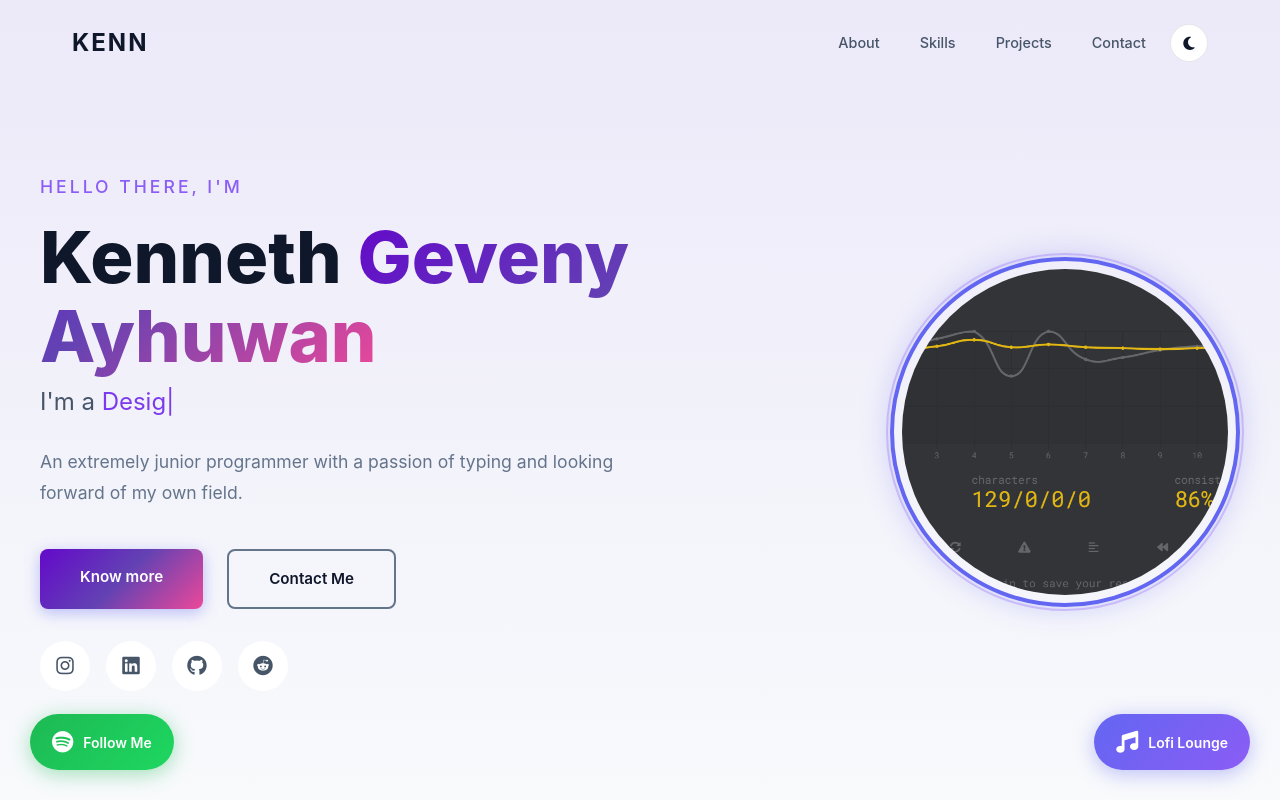
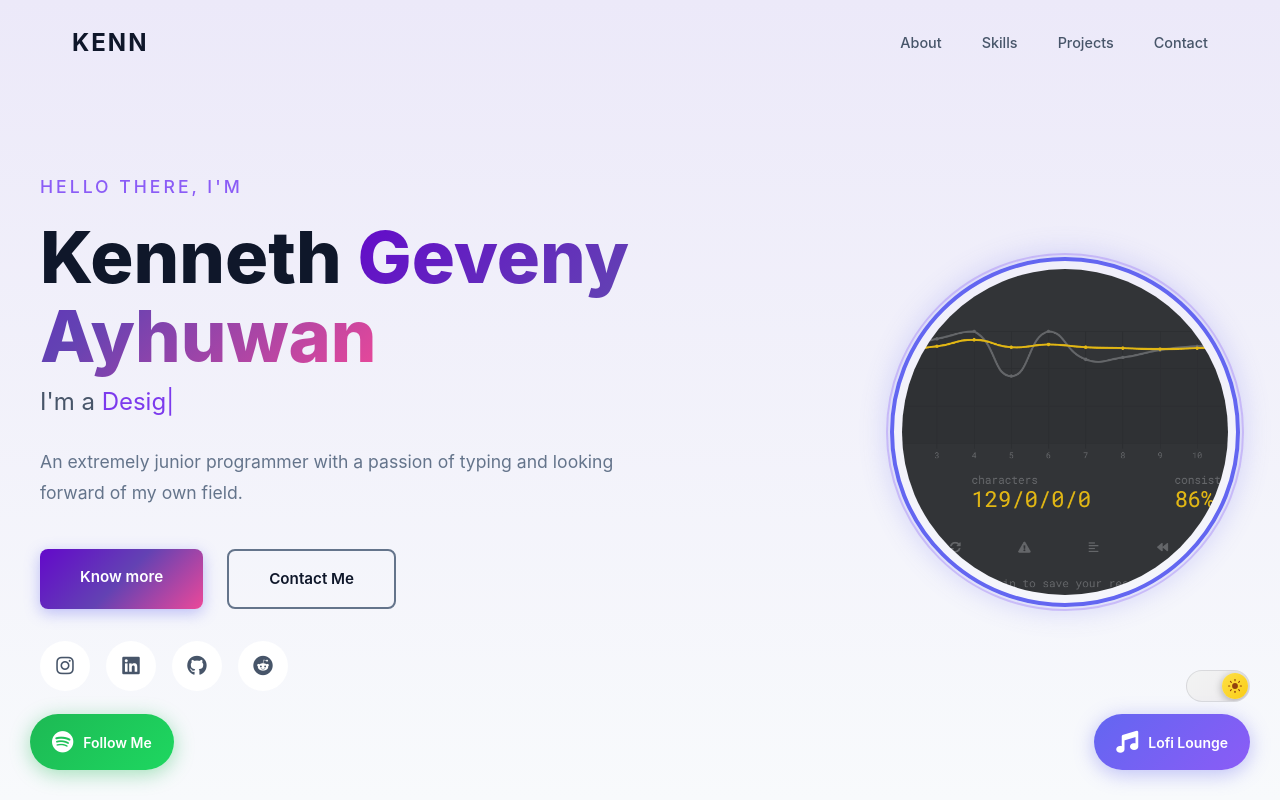
Before and after one commit to Caxerion/dev-react-port, a React (Vite) app in the folder my-react-app/: page / in a window 1280 px wide. Shown: the top 800 px of the page. Built offline with nearby package versions, Linux system fonts and the light colour scheme.

Commit message:
chore(feat/style): updating the theme toggle position and style changing

```diff
--- a/my-react-app/src/App.css
+++ b/my-react-app/src/App.css
@@ -1,6 +1,13 @@
 @keyframes float {
-  0%, 100% { transform: translateY(0px); }
-  50% { transform: translateY(-20px); }
+
+  0%,
+  100% {
+    transform: translateY(0px);
+  }
+
+  50% {
+    transform: translateY(-20px);
+  }
 }
 
 @keyframes fadeIn {
@@ -8,6 +15,7 @@
     opacity: 0;
     transform: translateY(-10px);
   }
+
   to {
     opacity: 1;
     transform: translateY(0);
@@ -152,25 +160,95 @@ body {
   gap: 1.5rem;
 }
 
-.theme-toggle-btn {
+/* Theme Switch — sun/moon sliding toggle */
+.theme-switch {
+  background: none;
+  border: none;
+  padding: 0;
+  cursor: pointer;
+  display: inline-flex;
+}
+
+.theme-switch-track {
+  position: relative;
+  width: 64px;
+  height: 32px;
+  border-radius: 50px;
+  padding: 3px;
+  display: flex;
+  align-items: center;
+  background: linear-gradient(135deg, #1e293b 0%, #0f172a 100%);
+  border: 1px solid var(--border-subtle);
+  transition: background 0.4s ease;
+  overflow: hidden;
+}
+
+.theme-switch.light .theme-switch-track {
+  background: linear-gradient(135deg, #f2f3f3 0%, #eeecee 100%);
+}
+
+.theme-switch-stars {
+  position: absolute;
+  inset: 0;
+  opacity: 1;
+  transition: opacity 0.3s ease;
+}
+
+.theme-switch.light .theme-switch-stars {
+  opacity: 0;
+}
+
+.star {
+  position: absolute;
+  background: white;
+  border-radius: 50%;
+}
+
+.star-1 {
+  width: 3px;
+  height: 3px;
+  top: 7px;
+  left: 34px;
+}
+
+.star-2 {
+  width: 2px;
+  height: 2px;
+  top: 18px;
+  left: 42px;
+}
+
+.star-3 {
+  width: 2px;
+  height: 2px;
+  top: 10px;
+  left: 48px;
+}
+
+.theme-switch-thumb {
+  position: relative;
+  z-index: 1;
+  width: 26px;
+  height: 26px;
+  border-radius: 50%;
+  background: linear-gradient(135deg, #3206b8 0%, #d78f12 100%);
+  color: #fff;
   display: flex;
   align-items: center;
   justify-content: center;
-  width: 38px;
-  height: 38px;
-  border-radius: 50%;
-  border: 1px solid var(--border-subtle);
-  background: var(--bg-card);
-  color: var(--text-primary);
-  font-size: 0.95rem;
-  cursor: pointer;
-  transition: var(--transition);
-}
-
-.theme-toggle-btn:hover {
-  border-color: var(--primary-color);
-  color: var(--primary-color);
-  transform: rotate(15deg);
+  transform: translateX(0);
+  transition: transform 0.35s cubic-bezier(0.65, 0, 0.35, 1), background 0.35s ease;
+  box-shadow: 0 2px 8px rgba(0, 0, 0, 0.3);
+}
+
+.theme-switch.light .theme-switch-thumb {
+  transform: translateX(32px);
+  background: linear-gradient(135deg, #fde047 0%, #facc15 100%);
+  color: #92400e;
+}
+
+.theme-switch:hover .theme-switch-thumb {
+  filter: brightness(1.1);
 }
 
 /* Hero Section - New Dark Style */
@@ -355,6 +433,7 @@ body {
     width: 36px;
     height: 36px;
   }
+
   .socials .icon i {
     font-size: 16px;
   }
@@ -900,6 +979,7 @@ body {
   0% {
     transform: translateX(0);
   }
+
   100% {
     transform: translateX(var(--scroll-width));
   }
@@ -1477,6 +1557,7 @@ body {
     opacity: 0;
     transform: translateY(30px);
   }
+
   to {
     opacity: 1;
     transform: translateY(0);
@@ -1484,10 +1565,10 @@ body {
 }
 
 /* Music Player Button (Bottom Right) */
+/* Music Player Button (Bottom Right) */
 .music-player-btn {
-  position: fixed;
-  bottom: 30px;
-  right: 30px;
+  position: static;
+  /* diubah dari fixed, posisinya sekarang diatur wrapper */
   z-index: 999;
   display: flex;
   align-items: center;
@@ -1522,8 +1603,26 @@ body {
   font-size: 22px;
 }
 
+/* Wrapper: stacks ThemeToggle above the Lofi Lounge button, right-aligned */
+.floating-controls {
+  position: fixed;
+  bottom: 30px;
+  right: 30px;
+  z-index: 999;
+  display: flex;
+  flex-direction: column-reverse;
+  align-items: flex-end;
+  gap: 12px;
+}
+
+.floating-controls .theme-toggle-btn {
+  width: 44px;
+  height: 44px;
+}
+
 /* Collapse Spotify + Lofi buttons into icon-only circles on mobile */
 @media (max-width: 480px) {
+
   .spotify-btn,
   .music-player-btn {
     width: 50px;
@@ -1541,6 +1640,12 @@ body {
   .spotify-btn i,
   .music-player-btn i {
     font-size: 20px;
+  }
+
+  .floating-controls {
+    bottom: 30px;
+    right: 30px;
+    gap: 10px;
   }
 }
 
--- a/my-react-app/src/App.jsx
+++ b/my-react-app/src/App.jsx
@@ -12,6 +12,7 @@ import Contact from './components/Contact'
 import Footer from './components/Footer'
 import SpotifyModal from './components/SpotifyModal'
 import MusicPlayerModal from './components/MusicPlayerModal'
+import ThemeToggle from './components/ThemeToggle'
 import './App.css'
 
 function App() {
@@ -61,8 +62,6 @@ function App() {
       <Navbar
         isScrolled={isScrolled}
         scrollToSection={scrollToSection}
-        theme={theme}
-        toggleTheme={toggleTheme}
       />
 
       <Hero
@@ -92,12 +91,14 @@ function App() {
 
       <SpotifyModal show={showSpotifyModal} setShow={setShowSpotifyModal} />
 
-
-      <MusicPlayerModal
-        show={showMusicPlayerModal}
-        setShow={setShowMusicPlayerModal}
-        {...musicPlayer}
-      />
+      <div className="floating-controls">
+        <MusicPlayerModal
+          show={showMusicPlayerModal}
+          setShow={setShowMusicPlayerModal}
+          {...musicPlayer}
+        />
+        <ThemeToggle theme={theme} toggleTheme={toggleTheme} />
+      </div>
     </div>
   )
 }
--- a/my-react-app/src/components/About.jsx
+++ b/my-react-app/src/components/About.jsx
@@ -25,8 +25,8 @@ function About() {
               <span className="stat-label">Years of Experience</span>
             </div>
             <div className="stat-item">
-              <span className="stat-number">4+</span>
-              <span className="stat-label">Projects Completed</span>
+              <span className="stat-number">3+</span>
+              <span className="stat-label">Client Projects Completed</span>
             </div>
             <div className="stat-item">
               <span className="stat-number"><i className="fa-solid fa-hammer"></i></span>
--- a/my-react-app/src/components/Navbar.jsx
+++ b/my-react-app/src/components/Navbar.jsx
@@ -1,6 +1,4 @@
-import ThemeToggle from './ThemeToggle'
-
-function Navbar({ isScrolled, scrollToSection, theme, toggleTheme }) {
+function Navbar({ isScrolled, scrollToSection }) {
   return (
     <nav className={`navbar ${isScrolled ? 'scrolled' : ''}`}>
       <div className="nav-container">
@@ -14,7 +12,6 @@ function Navbar({ isScrolled, scrollToSection, theme, toggleTheme }) {
             <li><a href="#projects" onClick={() => scrollToSection('projects')}>Projects</a></li>
             <li><a href="#contact" onClick={() => scrollToSection('contact')}>Contact</a></li>
           </ul>
-          <ThemeToggle theme={theme} toggleTheme={toggleTheme} />
         </div>
       </div>
     </nav>
--- a/my-react-app/src/components/ThemeToggle.jsx
+++ b/my-react-app/src/components/ThemeToggle.jsx
@@ -1,14 +1,43 @@
 function ThemeToggle({ theme, toggleTheme }) {
-  const isLight = theme === 'light'
+  const isDark = theme === 'dark'
 
   return (
     <button
-      className="theme-toggle-btn"
+      className={`theme-switch ${isDark ? 'dark' : 'light'}`}
       onClick={toggleTheme}
-      aria-label={isLight ? 'Switch to dark mode' : 'Switch to light mode'}
-      title={isLight ? 'Switch to dark mode' : 'Switch to light mode'}
+      aria-label="Toggle theme"
     >
-      <i className={`fas ${isLight ? 'fa-moon' : 'fa-sun'}`}></i>
+      <div className="theme-switch-track">
+        <div className="theme-switch-stars">
+          <span className="star star-1"></span>
+          <span className="star star-2"></span>
+          <span className="star star-3"></span>
+        </div>
+        <div className="theme-switch-thumb">
+          {isDark ? (
+            <svg viewBox="0 0 24 24" width="14" height="14" fill="none">
+              <path
+                d="M21 12.79A9 9 0 1111.21 3 7 7 0 0021 12.79z"
+                fill="currentColor"
+              />
+            </svg>
+          ) : (
+            <svg viewBox="0 0 24 24" width="14" height="14" fill="none">
+              <circle cx="12" cy="12" r="5" fill="currentColor" />
+              <g stroke="currentColor" strokeWidth="2" strokeLinecap="round">
+                <line x1="12" y1="1" x2="12" y2="3" />
+                <line x1="12" y1="21" x2="12" y2="23" />
+                <line x1="4.22" y1="4.22" x2="5.64" y2="5.64" />
+                <line x1="18.36" y1="18.36" x2="19.78" y2="19.78" />
+                <line x1="1" y1="12" x2="3" y2="12" />
+                <line x1="21" y1="12" x2="23" y2="12" />
+                <line x1="4.22" y1="19.78" x2="5.64" y2="18.36" />
+                <line x1="18.36" y1="5.64" x2="19.78" y2="4.22" />
+              </g>
+            </svg>
+          )}
+        </div>
+      </div>
     </button>
   )
 }
--- a/my-react-app/src/data/portfolioData.js
+++ b/my-react-app/src/data/portfolioData.js
@@ -111,7 +111,7 @@ Highlight your passion and what drives you.`,
       id: 5,
       title: "Supervisor Housekeeping",
       description: "Grand Hotel Nusantara supervisor housekeeping app, rooms tracking & monitoring.",
-      tags: ["React.js", "Express.js", "MySQL"],
+      tags: ["React.js/Tailwind", "Express.js", "MySQL"],
       link: "https://tasky-task-b22b1.web.app",
       image: "https://images.unsplash.com/photo-1611224923853-80b023f02d71?w=500&h=300&fit=crop"
     },
```
Lines whose indentation alone changed are shown as unchanged.
